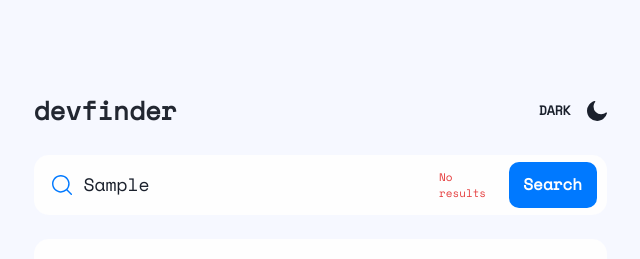
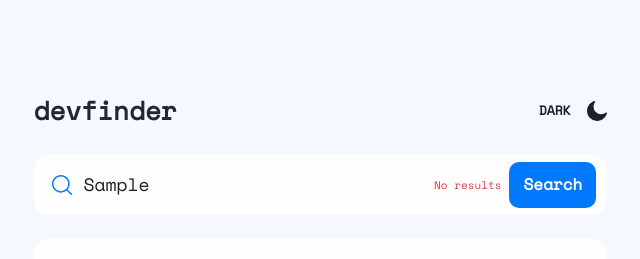
Before and after one commit to dreyzu/devfinder, a React (Vite) app: page / in a window 1280 px wide. Both pictures are taken after typing "Sample" into the empty fields and a click on the button "Search". Shown: the top 259 px of the page, without its empty margins (320-960 px from the left). Built offline with nearby package versions, Linux system fonts and the light colour scheme; no server answers.

Commit message:
adjust margin right of error message

```diff
--- a/src/components/SearchBar.tsx
+++ b/src/components/SearchBar.tsx
@@ -64,10 +64,10 @@ export const SearchBar = () => {
                         />
                         {error && (
                             <FormErrorMessage
-                                margin={0}
                                 fontSize={["0.688rem", "0.688rem"]}
                                 w={["150px", "150px", "100px"]}
-                                pr="5px"
+                                mt="0"
+                                mr={["5px", "5px", "8px", "9px"]}
                                 alignSelf="center"
                             >
                                 No results
```
